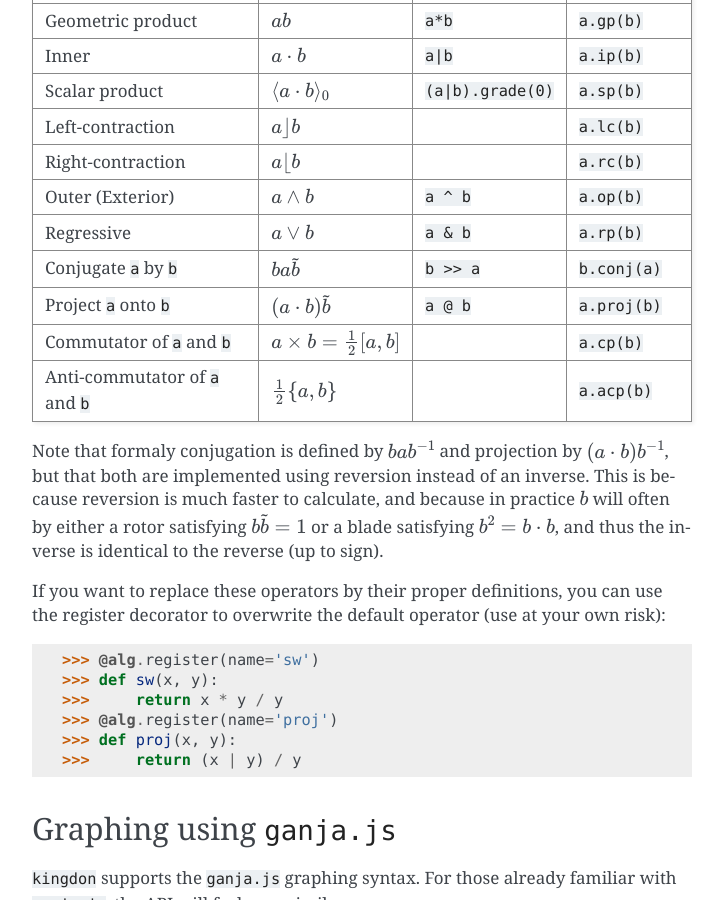
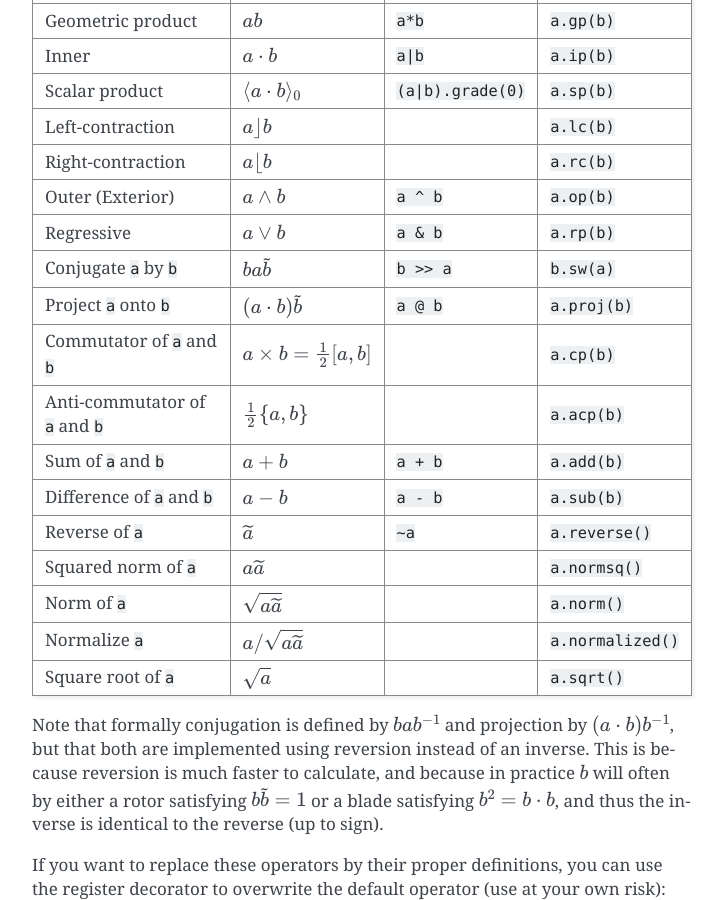
Before and after one commit to tBuLi/kingdon, a Sphinx documentation site: the page built from docs/usage.rst, in a window 1280 px wide and 900 px high, scrolled down 3437 px. Shown: the whole window, without its empty margins (388-1112 px from the left). Built offline with Sphinx 7.4.7, drawn with Linux system fonts in a browser that asks for light colours.

Commit message:
Updated documentation

```diff
--- a/docs/usage.rst
+++ b/docs/usage.rst
@@ -200,7 +200,7 @@ Below is an overview:
    * - Conjugate :code:`a` by :code:`b`
      - :math:`b a \widetilde{b}`
      - :code:`b >> a`
-     - :code:`b.conj(a)`
+     - :code:`b.sw(a)`
    * - Project :code:`a` onto :code:`b`
      - :math:`(a \cdot b) \widetilde{b}`
      - :code:`a @ b`
@@ -213,8 +213,37 @@ Below is an overview:
      - :math:`\tfrac{1}{2} \{a, b\}`
      -
      - :code:`a.acp(b)`
+   * - Sum of :code:`a` and :code:`b`
+     - :math:`a + b`
+     - :code:`a + b`
+     - :code:`a.add(b)`
+   * - Difference of :code:`a` and :code:`b`
+     - :math:`a - b`
+     - :code:`a - b`
+     - :code:`a.sub(b)`
+   * - Reverse of :code:`a`
+     - :math:`\widetilde{a}`
+     - :code:`~a`
+     - :code:`a.reverse()`
+   * - Squared norm of :code:`a`
+     - :math:`a \widetilde{a}`
+     -
+     - :code:`a.normsq()`
+   * - Norm of :code:`a`
+     - :math:`\sqrt{a \widetilde{a}}`
+     -
+     - :code:`a.norm()`
+   * - Normalize :code:`a`
+     - :math:`a / \sqrt{a \widetilde{a}}`
+     -
+     - :code:`a.normalized()`
+   * - Square root of :code:`a`
+     - :math:`\sqrt{a}`
+     -
+     - :code:`a.sqrt()`
 
-Note that formaly conjugation is defined by :math:`ba b^{-1}` and
+
+Note that formally conjugation is defined by :math:`ba b^{-1}` and
 projection by :math:`(a \cdot b) b^{-1}`, but that both are implemented
 using reversion instead of an inverse. This is because reversion is much faster to calculate,
 and because in practice :math:`b` will often by either a rotor satisfying
```
Also changed, not shown: README.rst (+28 -0 lines), docs/readme.rst (+28 -0 lines).
